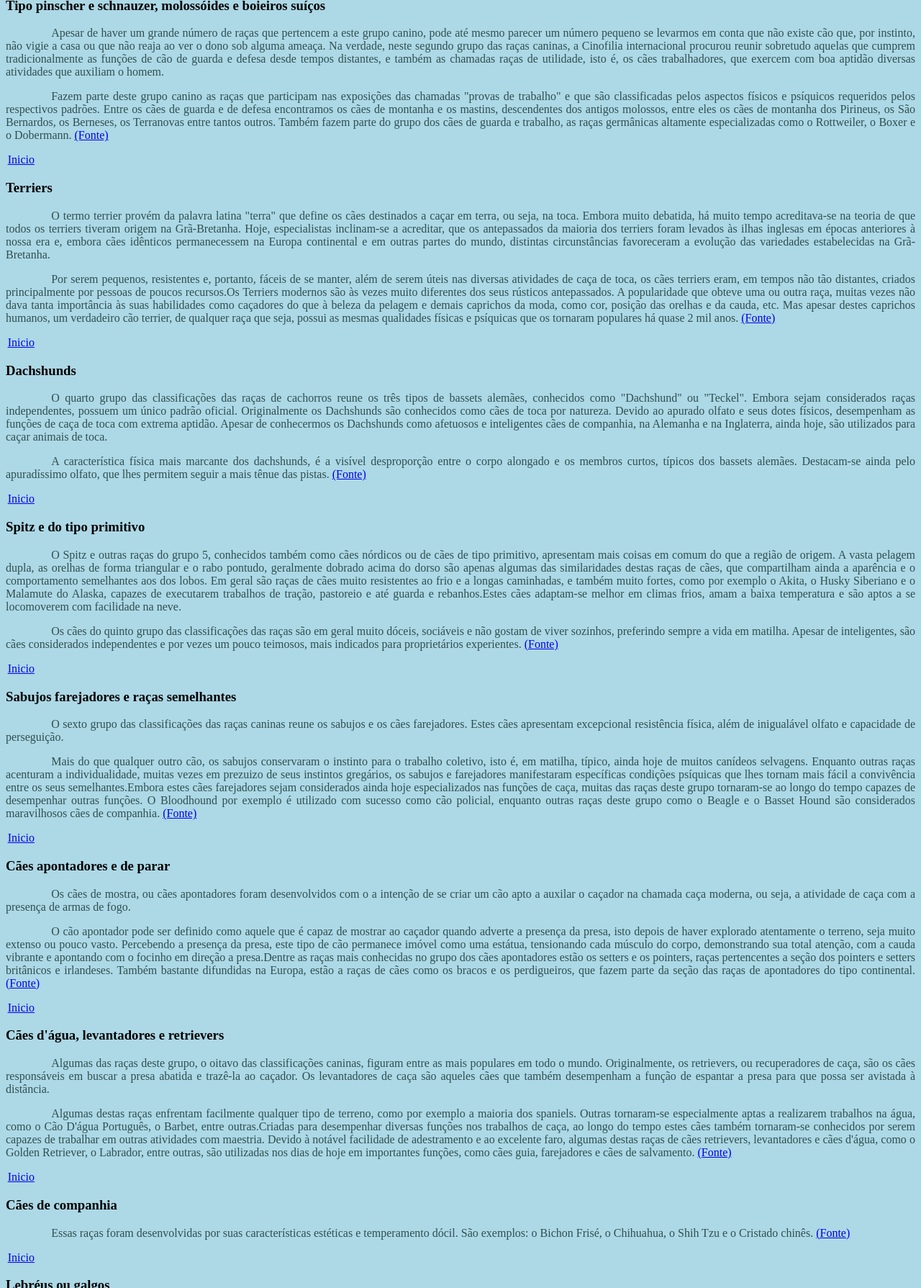
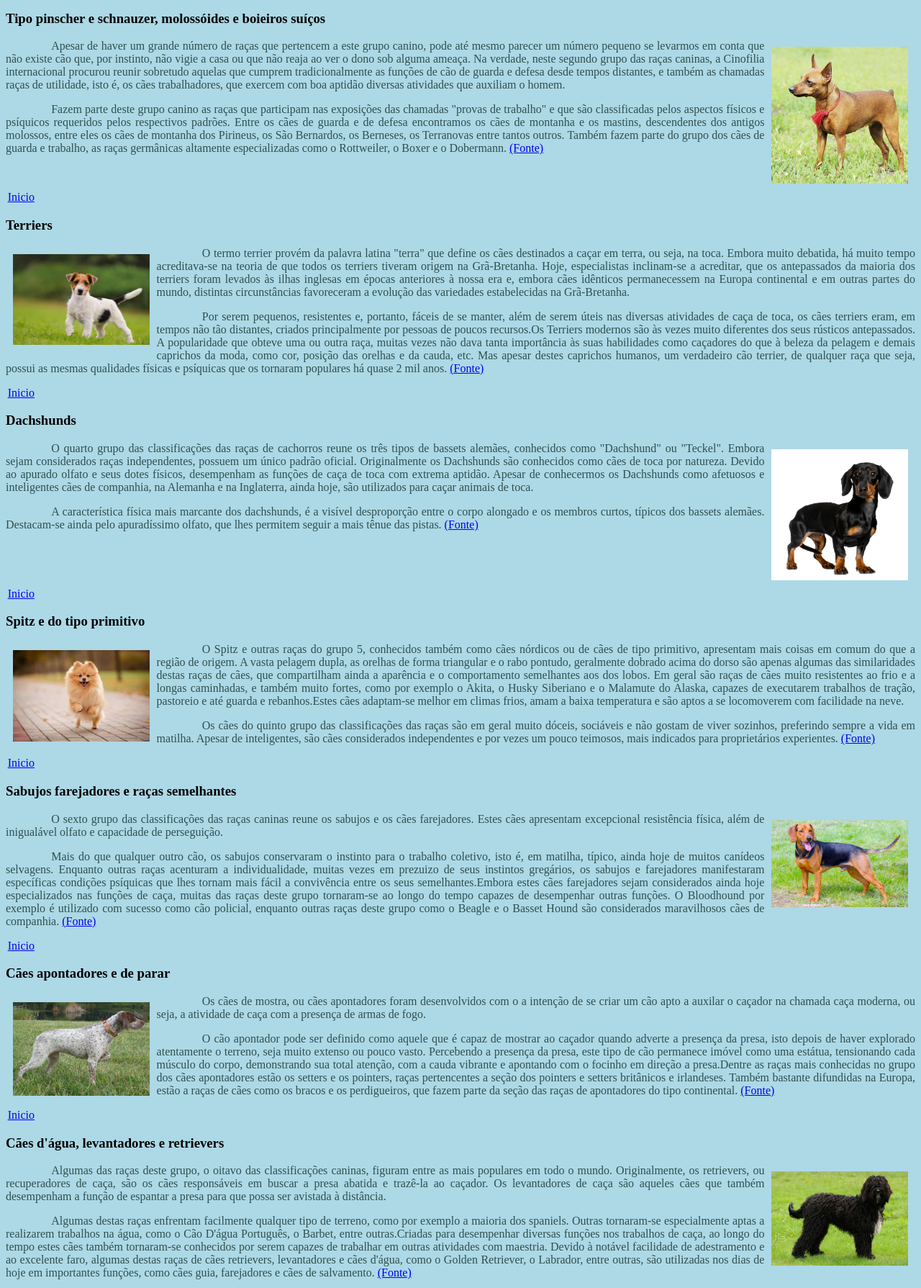
Before and after one commit to phlc/seminarios_web, a plain HTML site: page index.html in a window 1280 px wide. Shown: the part 1011-2800 px from the top of the page at 72% size. Drawn offline with Linux system fonts and the light colour scheme.

Commit message:
img ok clear ok

```diff
--- a/estilo.css
+++ b/estilo.css
@@ -1,12 +1,5 @@
 #corpo{
   background-color: lightblue;
-}
-.center {
-  display: block;
-  padding: 30px;
-  margin-left: auto;
-  margin-right: auto;
-  width: 40%;
 }
 #tituloprincipal {
   color: darkolivegreen;
@@ -15,6 +8,23 @@
   text-align: center;
   text-decoration: underline;
   padding: 30px;
+}
+.main {
+  display: block;
+  padding: 30px;
+  margin-left: auto;
+  margin-right: auto;
+  width: 40%;
+}
+.left {
+  padding: 10px;
+  float: left;
+  width: 15%;
+}
+.right {
+  padding: 10px;
+  float: right;
+  width: 15%;
 }
 .paragrafo {
   text-indent: 5%;
@@ -32,3 +42,6 @@ h3{
   color: black;
   text-align: justify;
 }
+div{
+  clear: both;
+}
--- a/index.html
+++ b/index.html
@@ -8,7 +8,7 @@
   <body id="corpo">
     <div>
       <div id="tituloprincipal">Raças de Cachorros</div>
-      <img class="center" alt="foto de cachorros" src="./img/racas.jpg" width="25%" >
+      <img class="main" alt="foto de cachorros" src="./img/racas.jpg" width="25%">
     </div>
     <div id="introducao">
       <p><h2>Grupos Principais</h2></p>
@@ -20,7 +20,7 @@
       <ol>
         <li><a href="#pastores">Cães pastores e boieiros (exceto boieiros suíços)</a></li>
         <li><a href="#pinscher">Tipo pinscher e schnauzer, molossóides e boieiros suíços</a></li>
-        <li><a href="#terries">Terriers</a></li>
+        <li><a href="#terriers">Terriers</a></li>
         <li><a href="#dachshunds">Dachshunds</a></li>
         <li><a href="#spitz">Spitz e do tipo primitivo</a></li>
         <li><a href="#sabujos">Sabujos farejadores e raças semelhantes</a></li>
@@ -32,8 +32,10 @@
     </div>
     <div class="paragrafo" id="pastores">
       <h3>Cães pastores e boieiros (exceto boieiros suíços)</h3>
+      <img class="left" alt="pastor" src="./img/pastores.jpg">
       <p>Não é difícil imaginar que, ainda em tempos remotos os pastores sentiram a necessidade de proteger os seus rebanhos, tanto dos ataques de animais selvagens, quanto do próprio homem, e que pensaram em solucionar estes problemas recorrendo aos cães, que provavelmente já eram utilizados na caça e proteção de propriedades.
-      Era necessário, porém, que estes cães pastores apresentassem um tipo físico específico. Deveriam ser fortes e velozes, particularmente resistentes às intempéries e longas caminhadas, e que tivessem uma pelagem clara, para que pudessem ser facilmente identificados em meio ao rebanho, mesmo à noite.</p>
+      Era necessário, porém, que estes cães pastores apresentassem um tipo físico específico.
+      Deveriam ser fortes e velozes, particularmente resistentes às intempéries e longas caminhadas, e que tivessem uma pelagem clara, para que pudessem ser facilmente identificados em meio ao rebanho, mesmo à noite.</p>
       <p>A seleção natural e a domesticação produziram esses cães ainda em tempos antigos, com origem provável no continente asiático, e é plausível afirmar que os primeiros exemplares tenham chegado a Europa acompanhando os mercadores fenícios, que usavam esses cães como objeto de troca.
       Outras hipóteses propostas são que esses cães teriam seguido às legiões romanas que voltavam das expedições ao Oriente, ou ainda migrado à Europa com os Cumanos, povo de origem tártara, que no século XI, vencidos pelos Mongóis, retirou-se da região da Moldávia até a Hungria.
       Graças à excepcional inteligência, vigor físico e notável resistência, os cães pastores e boiadeiros de hoje exercem ainda inúmeras outras funções além de suas tarefas tradicionais.
@@ -42,6 +44,7 @@
     </div>
     <div class="paragrafo" id="pinscher">
       <h3>Tipo pinscher e schnauzer, molossóides e boieiros suíços</h3>
+      <img class="right" alt="pinscher" src="./img/pinscher.jpg">
       <p>Apesar de haver um grande número de raças que pertencem a este grupo canino, pode até mesmo parecer um número pequeno se levarmos em conta que não existe cão que, por instinto, não vigie a casa ou que não reaja ao ver o dono sob alguma ameaça.
       Na verdade, neste segundo grupo das raças caninas, a Cinofilia internacional procurou reunir sobretudo aquelas que cumprem tradicionalmente as funções de cão de guarda e defesa desde tempos distantes, e também as chamadas raças de utilidade, isto é, os cães trabalhadores, que exercem com boa aptidão diversas atividades que auxiliam o homem.</p>
       <p>Fazem parte deste grupo canino as raças que participam nas exposições das chamadas "provas de trabalho" e que são classificadas pelos aspectos físicos e psíquicos requeridos pelos respectivos padrões.
@@ -50,8 +53,9 @@
       <a href="http://www.guiaderacas.com.br/cachorros/racas/caes-de-guarda-trabalho-utilidade.shtml" target="_blank">(Fonte)</a></p>
       <div class="fonte"><a href="#tituloprincipal">Inicio</a></div>
     </div>
-    <div class="paragrafo" id="terries">
+    <div class="paragrafo" id="terriers">
       <h3>Terriers</h3>
+      <img class="left" alt="terriers" src="./img/terriers.jpg">
       <p>O termo terrier provém da palavra latina "terra" que define os cães destinados a caçar em terra, ou seja, na toca.
       Embora muito debatida, há muito tempo acreditava-se na teoria de que todos os terriers tiveram origem na Grã-Bretanha. Hoje, especialistas inclinam-se a acreditar, que os antepassados da maioria dos terriers foram levados às ilhas inglesas em épocas anteriores à nossa era e, embora cães idênticos permanecessem na Europa continental e em outras partes do mundo, distintas circunstâncias favoreceram a evolução das variedades estabelecidas na Grã-Bretanha.
       <p>Por serem pequenos, resistentes e, portanto, fáceis de se manter, além de serem úteis nas diversas atividades de caça de toca, os cães terriers eram, em tempos não tão distantes, criados principalmente por pessoas de poucos recursos.Os Terriers modernos são às vezes muito diferentes dos seus rústicos antepassados.
@@ -61,6 +65,7 @@
     </div>
     <div class="paragrafo" id="dachshunds">
       <h3>Dachshunds</h3>
+      <img class="right" alt="dachshunds" src="./img/dashcund.jpg">
       <p>O quarto grupo das classificações das raças de cachorros reune os três tipos de bassets alemães, conhecidos como "Dachshund" ou "Teckel". Embora sejam considerados raças independentes, possuem um único padrão oficial.
       Originalmente os Dachshunds são conhecidos como cães de toca por natureza. Devido ao apurado olfato e seus dotes físicos, desempenham as funções de caça de toca com extrema aptidão. Apesar de conhecermos os Dachshunds como afetuosos e inteligentes cães de companhia, na Alemanha e na Inglaterra, ainda hoje, são utilizados para caçar animais de toca.
       <p>A característica física mais marcante dos dachshunds, é a visível desproporção entre o corpo alongado e os membros curtos, típicos dos bassets alemães. Destacam-se ainda pelo apuradíssimo olfato, que lhes permitem seguir a mais tênue das pistas.
@@ -69,6 +74,7 @@
     </div>
     <div class="paragrafo" id="spitz">
       <h3>Spitz e do tipo primitivo</h3>
+      <img class="left" alt="spitz" src="./img/spitz.jpg">
       <p>O Spitz e outras raças do grupo 5, conhecidos também como cães nórdicos ou de cães de tipo primitivo, apresentam mais coisas em comum do que a região de origem.
       A vasta pelagem dupla, as orelhas de forma triangular e o rabo pontudo, geralmente dobrado acima do dorso são apenas algumas das similaridades destas raças de cães, que compartilham ainda a aparência e o comportamento semelhantes aos dos lobos.
       Em geral são raças de cães muito resistentes ao frio e a longas caminhadas, e também muito fortes, como por exemplo o Akita, o Husky Siberiano e o Malamute do Alaska, capazes de executarem trabalhos de tração, pastoreio e até guarda e rebanhos.Estes cães adaptam-se melhor em climas frios, amam a baixa temperatura e são aptos a se locomoverem com facilidade na neve.
@@ -78,6 +84,7 @@
     </div>
     <div class="paragrafo" id="sabujos">
       <h3>Sabujos farejadores e raças semelhantes</h3>
+      <img class="right" alt="sabujo" src="./img/sabujo.jpg">
       <p>O sexto grupo das classificações das raças caninas reune os sabujos e os cães farejadores. Estes cães apresentam excepcional resistência física, além de inigualável olfato e capacidade de perseguição.
       <p>Mais do que qualquer outro cão, os sabujos conservaram o instinto para o trabalho coletivo, isto é, em matilha, típico, ainda hoje de muitos canídeos selvagens. Enquanto outras raças acenturam a individualidade, muitas vezes em prezuizo de seus instintos gregários, os sabujos e farejadores manifestaram específicas condições psíquicas que lhes tornam mais fácil a convivência entre os seus semelhantes.Embora estes cães farejadores sejam considerados ainda hoje especializados nas funções de caça, muitas das raças deste grupo tornaram-se ao longo do tempo capazes de desempenhar outras funções. O Bloodhound por exemplo é utilizado com sucesso como cão policial, enquanto outras raças deste grupo como o Beagle e o Basset Hound são considerados maravilhosos cães de companhia.
       <a href="http://www.guiaderacas.com.br/cachorros/racas/caes-sabujos-e-farejadores.shtml" target="_blank">(Fonte)</a></p>
@@ -85,6 +92,7 @@
     </div>
     <div class="paragrafo" id="apontadores">
       <h3>Cães apontadores e de parar</h3>
+      <img class="left" alt="apontadores" src="./img/apontadores.jpg">
       <p>Os cães de mostra, ou cães apontadores foram desenvolvidos com o a intenção de se criar um cão apto a auxilar o caçador na chamada caça moderna, ou seja, a atividade de caça com a presença de armas de fogo.
       <p>O cão apontador pode ser definido como aquele que é capaz de mostrar ao caçador quando adverte a presença da presa, isto depois de haver explorado atentamente o terreno, seja muito extenso ou pouco vasto. Percebendo a presença da presa, este tipo de cão permanece imóvel como uma estátua, tensionando cada músculo do corpo, demonstrando sua total atenção, com a cauda vibrante e apontando com o focinho em direção a presa.Dentre as raças mais conhecidas no grupo dos cães apontadores estão os setters e os pointers, raças pertencentes a seção dos pointers e setters britânicos e irlandeses.
       Também bastante difundidas na Europa, estão a raças de cães como os bracos e os perdigueiros, que fazem parte da seção das raças de apontadores do tipo continental.
@@ -93,6 +101,7 @@
     </div>
     <div class="paragrafo" id="daguas">
       <h3>Cães d'água, levantadores e retrievers</h3>
+      <img class="right" alt="dagua" src="./img/dagua.jpg">
       <p>Algumas das raças deste grupo, o oitavo das classificações caninas, figuram entre as mais populares em todo o mundo.
       Originalmente, os retrievers, ou recuperadores de caça, são os cães responsáveis em buscar a presa abatida e trazê-la ao caçador. Os levantadores de caça são aqueles cães que também desempenham a função de espantar a presa para que possa ser avistada à distância.
       <p>Algumas destas raças enfrentam facilmente qualquer tipo de terreno, como por exemplo a maioria dos spaniels. Outras tornaram-se especialmente aptas a realizarem trabalhos na água, como o Cão D'água Português, o Barbet, entre outras.Criadas para desempenhar diversas funções nos trabalhos de caça, ao longo do tempo estes cães também tornaram-se conhecidos por serem capazes de trabalhar em outras atividades com maestria.
@@ -102,12 +111,14 @@
     </div>
     <div class="paragrafo" id="companhia">
       <h3>Cães de companhia</h3>
+      <img class="left" alt="companhia" src="./img/companhia.jpg">
       <p>Essas raças foram desenvolvidas por suas características estéticas e temperamento dócil. São exemplos: o Bichon Frisé, o Chihuahua, o Shih Tzu e o Cristado chinês.
       <a href="http://www.guiaderacas.com.br/cachorros/racas/caes-de-companhia.shtml" target="_blank">(Fonte)</a></p>
       <div class="fonte"><a href="#tituloprincipal">Inicio</a></div>
     </div>
     <div class="paragrafo" id="lebreus">
       <h3>Lebréus ou galgos</h3>
+      <img class="right" alt="lebreus" src="./img/lebreus.jpg">
       <p>O nome Lebrél deriva de "lebre", e foi atribuído a este tipo de cão, talvez por serem grandes velocistas, assim como o pequeno animal silvetre, ou talvez porque a caça à lebre tenha sido uma das funções que no passado eram confiadas a muitos cães deste tipo.
       As raças deste grupo sempre representaram a aristocracia das raças caninas. Durante séculos, os cães Lebreis, também chamados de Galgos, foram companheiros de príncipes e soberanos. Como costuma acontecer, as origens deste grupo canino são remotas e muitas as teorias propostas. Seja como for, descendam de uma origem comum e única ou de origens diversas, todos os lebreis apresentam as mesmas características físicas. Com aparência elegante, focinho comprido e afilado, patas longas, peito estreito e profundo, músculos fortes, além de excepcional visão, os lebréis são verdadeiras máquinas de corrida.
       <p>Os lebreis são apreciados hoje em dia principalmente como cães de companhia e de luxo, embora algumas raças deste grupo continuem sendo utilizadas para funções de caça, corrida e ainda outras atividades esportivas.
```
Also changed, not shown: img/apontadores.jpg (added), img/companhia.jpg (added), img/dagua.jpg (added), img/dashcund.jpg (added), img/lebreus.jpg (added), img/pastores.jpg (added), img/pinscher.jpg (added), img/sabujo.jpg (added), img/spitz.jpg (added), img/terriers.jpg (added).
